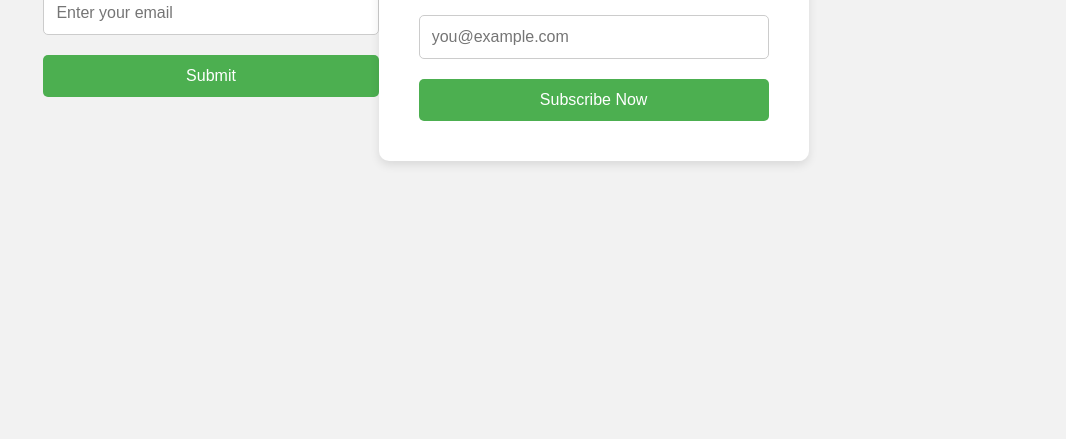
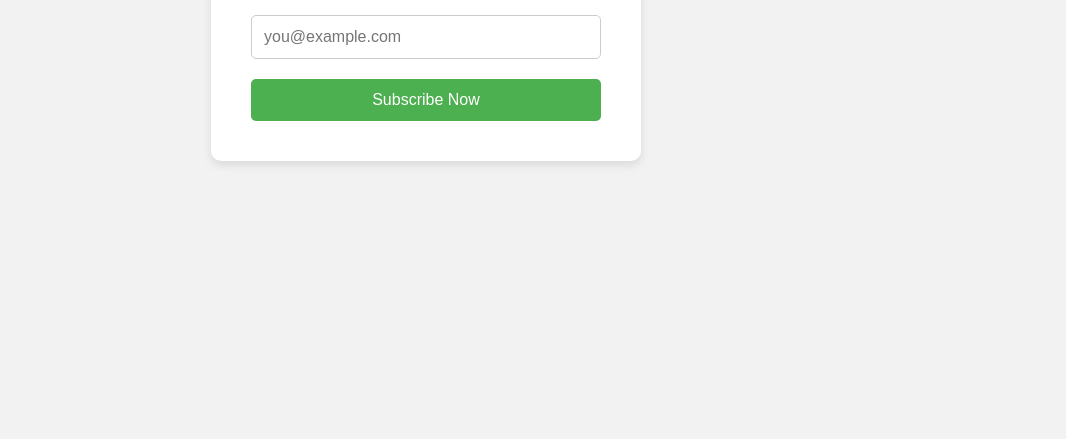
Before and after one commit to sublimebovine/sublimebovine.github.io, a plain HTML site: page public/premium.html in a window 1280 px wide. Shown: the part 361-800 px from the top of the page, without its empty margins (214-1280 px from the left). Drawn offline with Linux system fonts and the light colour scheme.

Commit message:
Update premium.html

```diff
--- a/public/premium.html
+++ b/public/premium.html
@@ -63,10 +63,6 @@
 </head>
 <body>
 
-  <form action="/submit_email" method="POST">
-    <input type="email" name="email" required placeholder="Enter your email">
-    <button type="submit">Submit</button>
-  </form>
 
 <!-- Premium Subscription Logo -->
 <img src="https://cdn-icons-png.flaticon.com/512/2583/2583344.png" alt="Premium Logo" class="logo">
```
